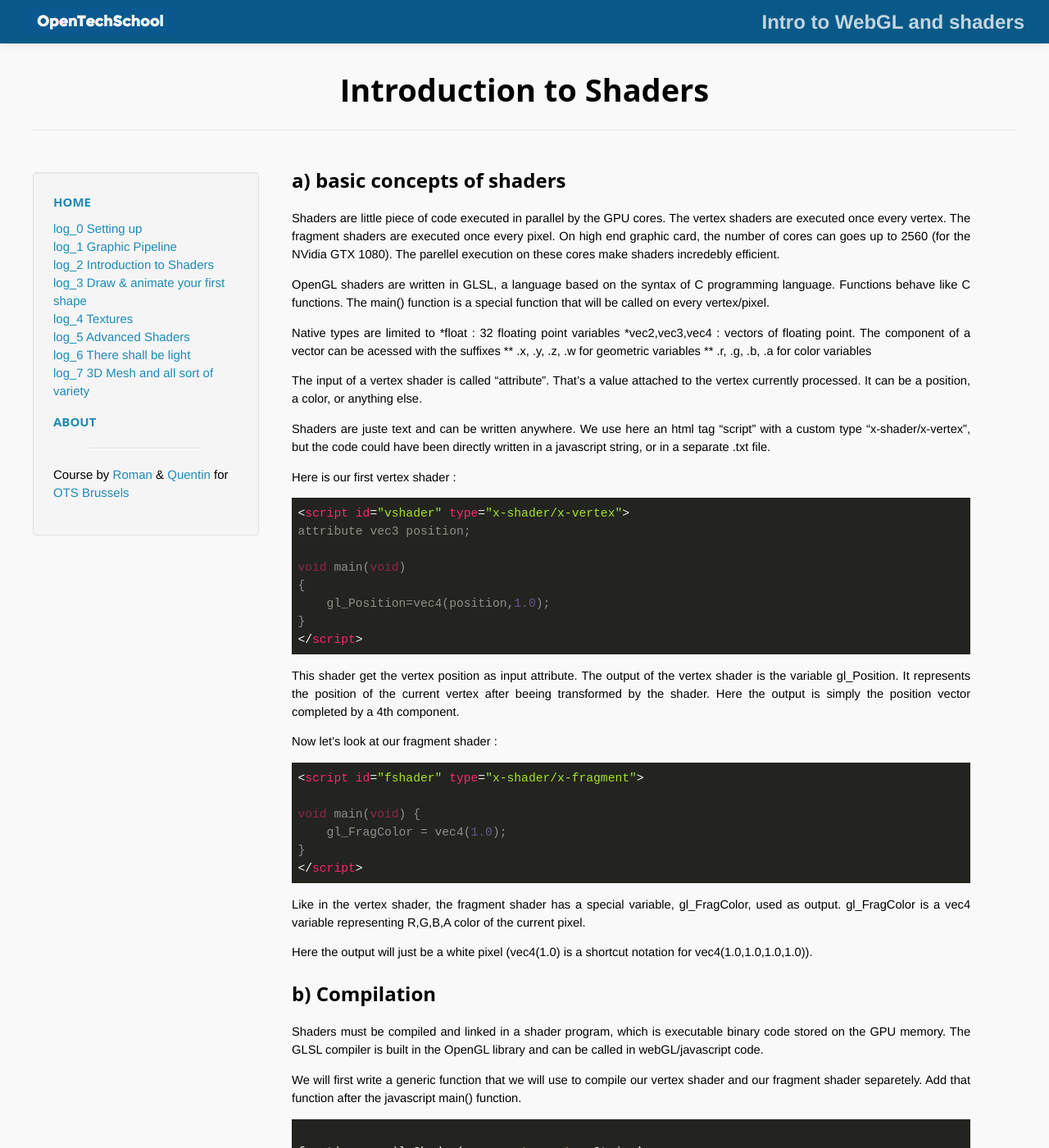
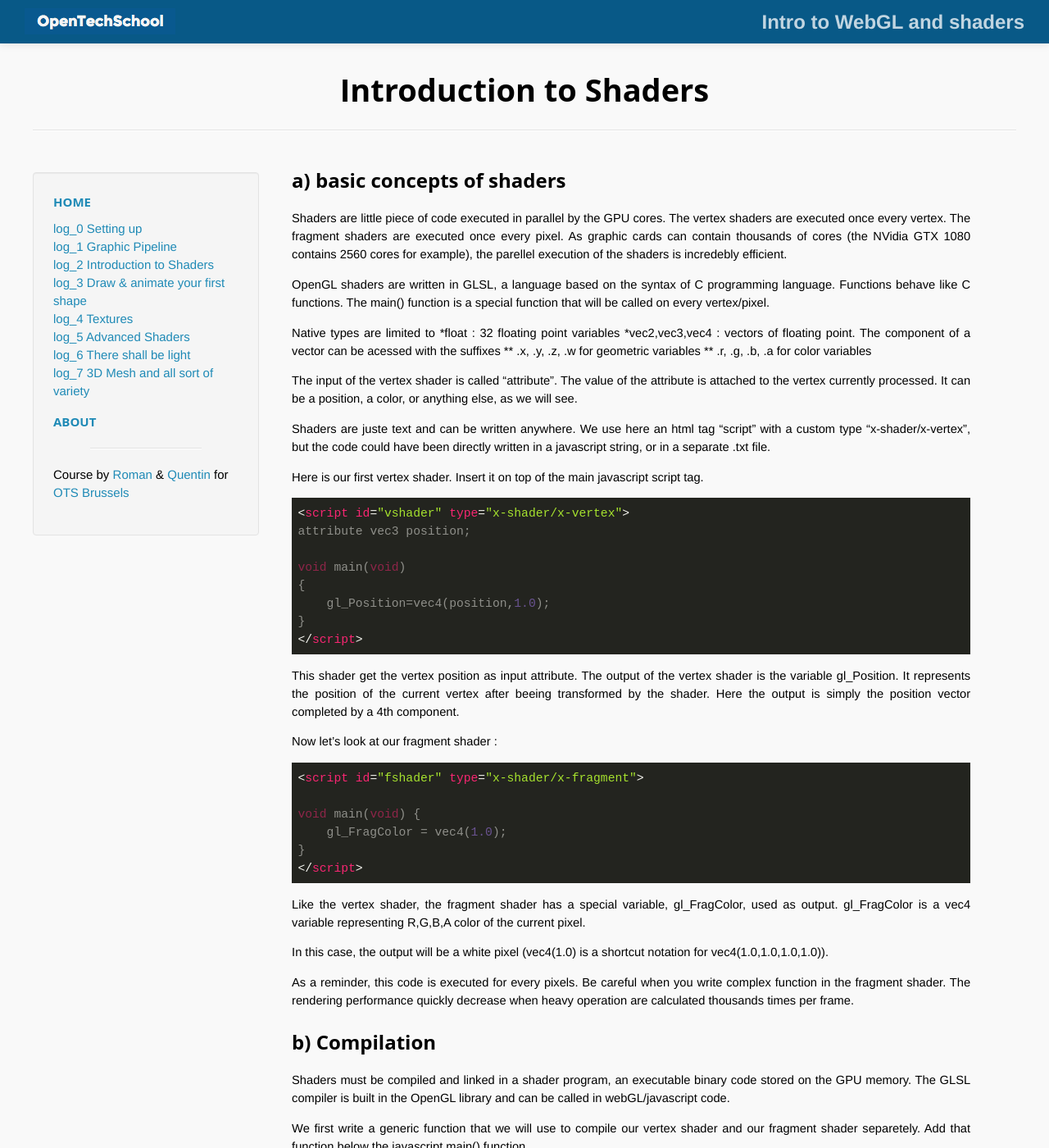
Before and after one commit to OpenTechSchool-Brussels/intro-to-webGL-and-shaders, a Jekyll site: the page built from log2_intro_shaders.md, in a window 1280 px wide and 1400 px high. Shown: the whole window at 82% size. Built offline with Jekyll 4.4.1, drawn with Linux system fonts in a browser that asks for light colours; some of the changed text lies outside the part shown.

Commit message:
update log 2

```diff
--- a/log2_intro_shaders.md
+++ b/log2_intro_shaders.md
@@ -8,7 +8,7 @@
 
 ## a) basic concepts of shaders
 
-Shaders are little piece of code executed in parallel by the GPU cores. The vertex shaders are executed once every vertex. The fragment shaders are executed once every pixel. On high end graphic card, the number of cores can goes up to 2560 (for the NVidia GTX 1080). The parellel execution on these cores make shaders incredebly efficient.
+Shaders are little piece of code executed in parallel by the GPU cores. The vertex shaders are executed once every vertex. The fragment shaders are executed once every pixel. As graphic cards can contain thousands of cores (the NVidia GTX 1080 contains 2560 cores for example), the parellel execution of the shaders is incredebly efficient.
 
 OpenGL shaders are written in GLSL, a language based on the syntax of C programming language. Functions behave like C functions. The main() function is a special function that will be called on every vertex/pixel.
 
@@ -18,11 +18,11 @@
 ** .x, .y, .z, .w for geometric variables
 ** .r, .g, .b, .a for color variables
 
-The input of a vertex shader is called "attribute". That's a value attached to the vertex currently processed. It can be a position, a color, or anything else.
+The input of the vertex shader is called "attribute". The value of the attribute is attached to the vertex currently processed. It can be a position, a color, or anything else, as we will see.
 
 Shaders are juste text and can be written anywhere. We use here an html tag "script" with a custom type "x-shader/x-vertex", but the code could have been directly written in a javascript string, or in a separate .txt file.
 
-Here is our first vertex shader :
+Here is our first vertex shader. Insert it on top of the main javascript script tag.
 
 ~~~ html
 <script id="vshader" type="x-shader/x-vertex">
@@ -48,15 +48,18 @@
 </script>
 ~~~
 
-Like in the vertex shader, the fragment shader has a special variable, gl_FragColor, used as output. gl_FragColor is a vec4 variable representing R,G,B,A color of the current pixel.
+Like the vertex shader, the fragment shader has a special variable, gl_FragColor, used as output. gl_FragColor is a vec4 variable representing R,G,B,A color of the current pixel.
 
-Here the output will just be a white pixel (vec4(1.0) is a shortcut notation for vec4(1.0,1.0,1.0,1.0)).
+In this case, the output will be a white pixel (vec4(1.0) is a shortcut notation for vec4(1.0,1.0,1.0,1.0)).
+
+As a reminder, this code is executed for every pixels. Be careful when you write complex function in the fragment shader. The rendering performance quickly decrease when heavy operation are calculated thousands times per frame.
+
 
 ## b) Compilation
 
-Shaders must be compiled and linked in a shader program, which is executable binary code stored on the GPU memory. The GLSL compiler is built in the OpenGL library and can be called in webGL/javascript code.
+Shaders must be compiled and linked in a shader program, an executable binary code stored on the GPU memory. The GLSL compiler is built in the OpenGL library and can be called in webGL/javascript code.
 
-We will first write a generic function that we will use to compile our vertex shader and our fragment shader separetely. Add that function after the javascript main() function.
+We first write a generic function that we will use to compile our vertex shader and our fragment shader separetely. Add that function below the javascript main() function.
 
 ~~~ JavaScript
 
@@ -83,15 +86,15 @@
 
 This function returns an OpenGL id to a shader object if the compilation succeeds. Otherwise an error message will be printed in the console.
 
-Now we can get the text of the shaders written previsousely, with the function getElementById() and send them our new compileShader function.
+Now we can get the text of the shaders written previsousely, with the function getElementById() and send them our new compileShader function. Replace the call to function func_2_createShaders() by this :
 
 ~~~ JavaScript
 
 var vshaderString = document.getElementById("vshader").text
-var shaderVertexID=compileShader(vshaderString, GL.VERTEX_SHADER, "VERTEX");
+var shaderVertexID = compileShader(vshaderString, GL.VERTEX_SHADER, "VERTEX");
 
 var fshaderString = document.getElementById("fshader").text
-var shaderFragmentID=compileShader(fshaderString, GL.FRAGMENT_SHADER, "FRAGMENT");
+var shaderFragmentID = compileShader(fshaderString, GL.FRAGMENT_SHADER, "FRAGMENT");
 
 ~~~
 
@@ -124,13 +127,13 @@
 
 ~~~
 
-Variables in shaders are accessed with indirect index numbers called "location". To enable a attribute, we first get its location and then call enableVertexAttribArray on it.
+Variables in shaders are accessed with indirect index numbers called "location". To enable an attribute, we first get its location and then call enableVertexAttribArray on it.
+
+The application now use your shader program instead of the library one. So let's play with it !
 
 ## c) Little modifications
 
-Now that we use our own shaders, let's play with it !
-
-The purpose of the vertex shader is primary to modify the position of the vertices. So if you add constant to the position, you should see the triangle move to the top-right.
+The main purpose of the vertex shader is to modify the position of the vertices. So if you add constant to the position, you should see the triangle move to the top-right of the screen.
 
 ~~~ html
 <script id="firstVshader" type="x-shader/x-vertex">
@@ -150,7 +153,7 @@
 
 ~~~
 
-The purpose of the fragment shader is primary to modify the color of the current pixel. Let's display blue pixels :
+The fragment shader can modify the colors of the current pixel. Let's display a light blue pixels :
 
 ~~~ html
 <script id="firstFshader" type="x-shader/x-fragment">
@@ -164,11 +167,5 @@
 ~~~
 
 
-* change the position in the vertex shader
-  * translation : use a uniform to add value to x coordinates
-  * rotation : use a unifrom to rotate the vertices around (0,0,0). No matrix involved
-* change the color in the fragment shader : multiply the rgb color by a uniform
-* use of varying : set a uniform representing a color in the vertex shader, pass it through a varying to the fragment shader. Show the interpolation of the color.
-
 ## d) Not so related: WebGL Init
 * Deal with the last piece of the library, and ditch the import in the header! Yay, you're free!
```
